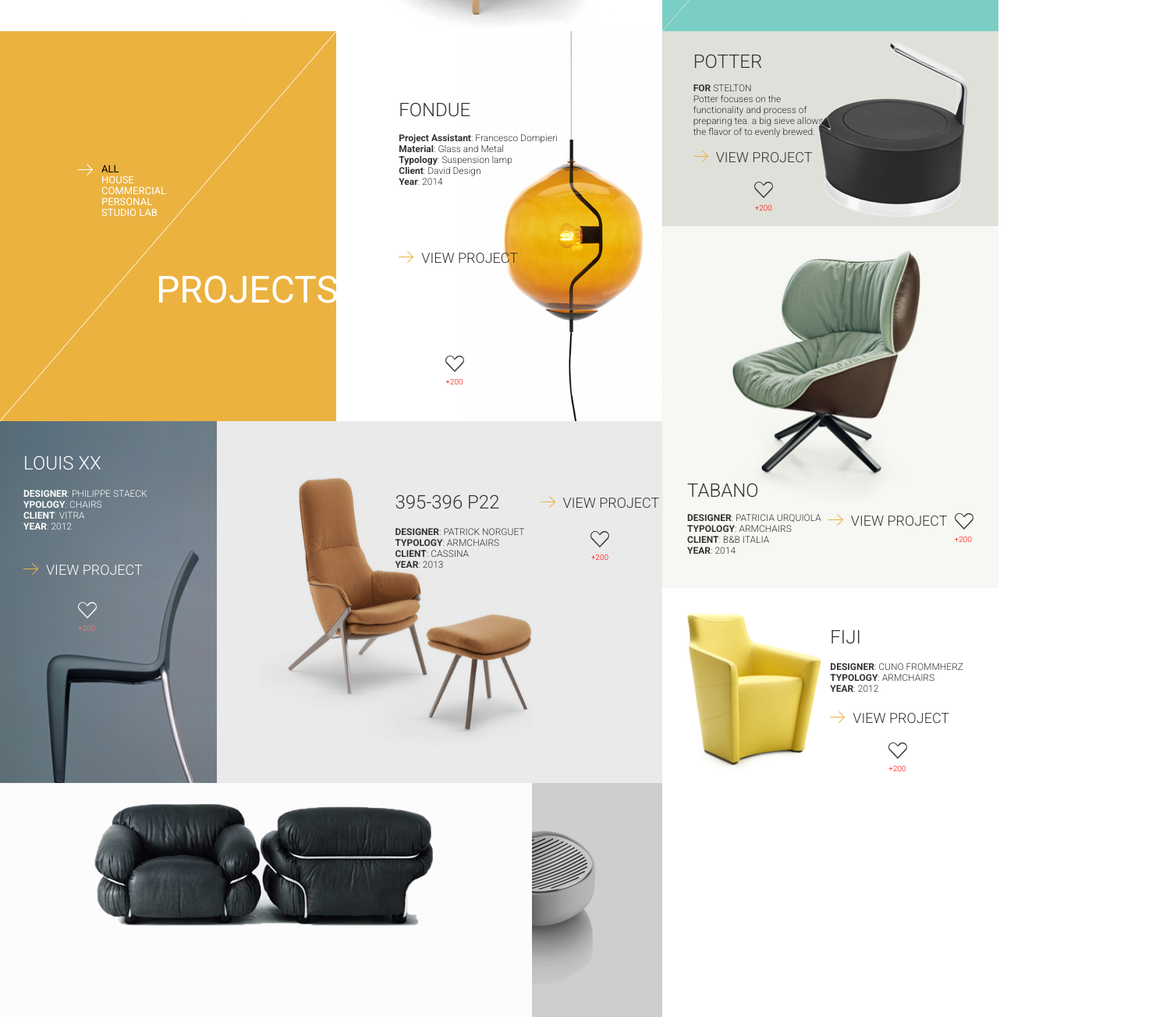
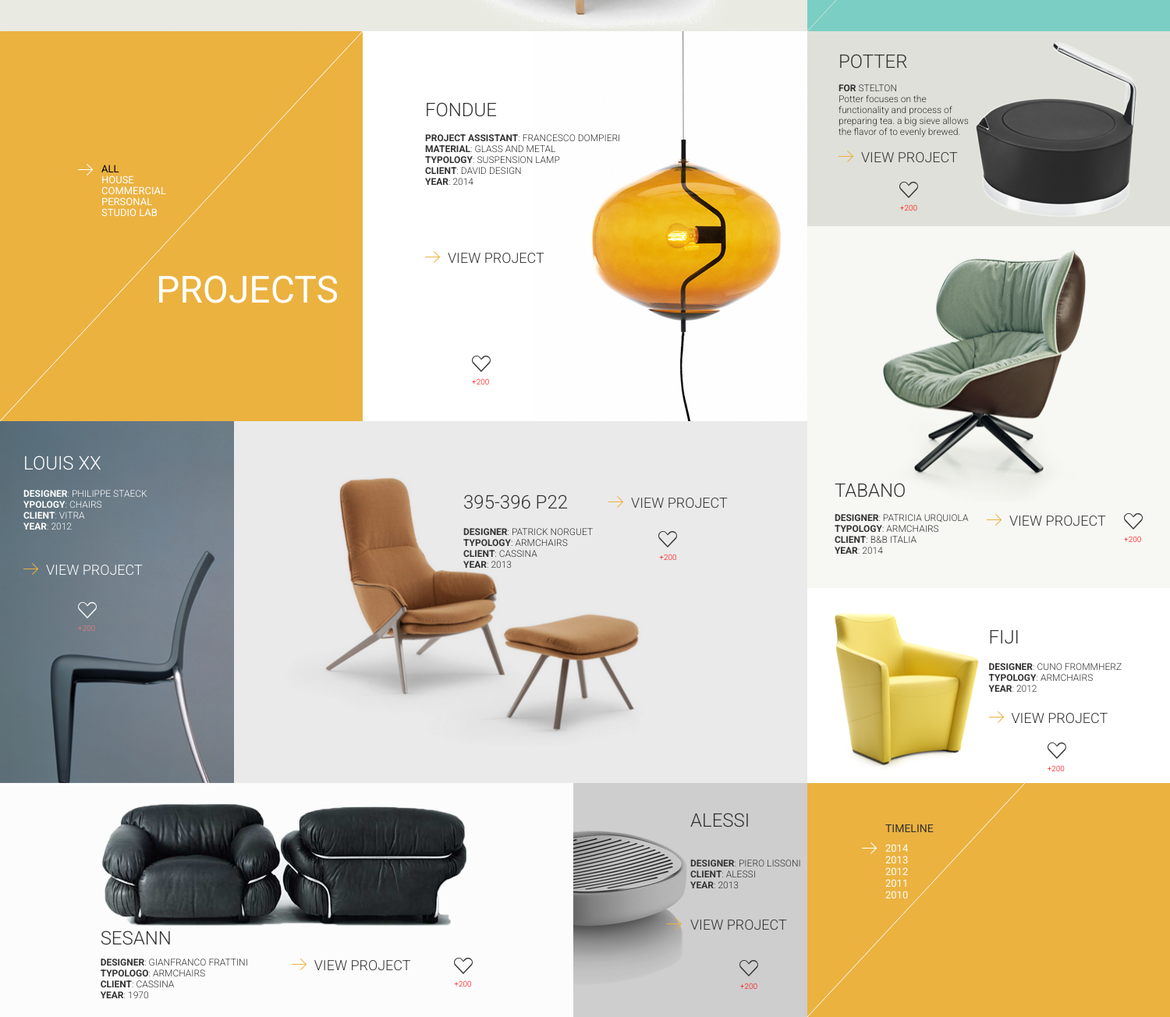
Before and after one commit to lintoniel/Furniture-Shop, a plain HTML site: page index.html in a window 1280 px wide. Shown: the part 460-1764 px from the top of the page at 78% size, 1500 px wide, since content can reach past the window. Drawn offline with Linux system fonts and the light colour scheme.

Commit message:
New furniture elements and some changes

```diff
--- a/css/style.css
+++ b/css/style.css
@@ -1,5 +1,6 @@
 body {
-	margin: 0;
+	width: 1500px;
+	margin: 0 auto;
 }
 
 .grid {
@@ -19,8 +20,9 @@ body {
 }
 
 header {
+	background-color: #e9eae2;
 	font-family: 'Roboto';
-	grid-template: 500px / 6.1fr 3.1fr;
+	grid-template: 500px / 6.9fr 3.1fr;
 }
 
 .headerLeft {
@@ -30,7 +32,7 @@ header {
 
 .headerLeftBackground {
 	position: absolute;
-	z-index: -1;
+	z-index: 0;
 	height: 100%;
 	width: 100%;
 }
@@ -64,7 +66,6 @@ header {
 .headerRight svg {
 	height: 100%;
 	width: 100%;
-	position: absolute;
 }
 
 .headerRight line {
@@ -92,7 +93,7 @@ header {
 }
 
 .projects {
-	grid-template: 250px 250px 214px 250px 300px / 2fr 1.1fr 1.8fr 1.2fr 3.1fr;
+	grid-template: 250px 250px 214px 250px 300px / 2fr 1.1fr 1.8fr 2fr 3.1fr;
 	font-family: 'Roboto';
 	color: #333333;
 }
@@ -107,7 +108,6 @@ header {
 }
 
 .projectStart svg {
-	position: absolute;
 	height: 100%;
 	width: 100%;
 }
@@ -142,8 +142,19 @@ header {
   	font-size: 48px;
 }
 
+.furnitureWeight {
+	font-weight: 300;
+}
+
+.furnitureTitle {
+	font-size: 24px;
+}
+
+.furnitureInfo {
+	font-size: 12px;
+}
+
 .fondue {
-	font-weight: 300;
 	grid-area: 1 / 3 / 3 / 5;
 }
 
@@ -157,13 +168,8 @@ header {
 	margin: 87px 0 0 80px;
 }
 
-.fondueTitle {
-	font-size: 24px;
-}
-
 .fondueInfo {
 	margin-top: 15px;
-	font-size: 12px;
 }
 
 .fondueView {
@@ -192,7 +198,6 @@ header {
 }
 
 .potter {
-	font-weight: 300;
 	grid-area: 1 / 5 / 2 / 6;
 }
 
@@ -201,13 +206,8 @@ header {
 	margin: 25px 0 0 40px;
 }
 
-.potterTitle {
-	font-size: 24px;
-}
-
 .potterInfo {
 	margin-top: 13px;
-	font-size: 12px;
 }
 
 .potterView {
@@ -224,19 +224,13 @@ header {
 }
 
 .louisContent {
-	font-weight: 300;
 	color: #ffffff;
 	margin: 40px 0 0 30px;
-}
-
-.louisTitle {
-	font-size: 24px;
 }
 
 .louisInfo {
 	margin-top: 18px;
 	color: #fefefe;
-	font-size: 12px;
 }
 
 .louisView {
@@ -256,15 +250,9 @@ header {
 .p22Content {
 	margin-top: 90px;
 	width: 60%;
-	font-weight: 300;
-}
-
-.p22Title {
-	font-size: 24px;
 }
 
 .p22Info {
-	font-size: 12px;
 	margin-top: 17px;
 }
 
@@ -289,13 +277,8 @@ header {
 }
 
 .tabanoContent {
-	font-weight: 300;
 	height: 30%;
 	width: 85%;
-}
-
-.tabanoTitle {
-	font-size: 24px;
 }
 
 .tabanoBottom {
@@ -303,12 +286,7 @@ header {
 	margin-top: 14px;
 }
 
-.tabanoInfo {
-	font-size: 12px;
-}
-
 .fiji {
-	font-weight: 300;
 	justify-content: flex-end;
 	grid-area: 4 / 5 / 5 / 6;
 }
@@ -319,12 +297,10 @@ header {
 
 .fijiTitle {
 	margin-top: 49px;
-	font-size: 24px;
 }
 
 .fijiInfo {
 	margin-top: 17px;
-	font-size: 12px;
 }
 
 .fijiView {
@@ -338,8 +314,92 @@ header {
 
 .sesann {
 	grid-area: 5 / 1 / 6 / 4;
+	flex-direction: column;
+	justify-content: flex-end;
+	align-items: center;
+}
+
+.sesannContent {
+	height: 40%;
+	width: 65%;
+}
+
+.sesannTitle {
+	margin-top: 5px;
+}
+
+.sesannFooter {
+	margin-top: 10px;
+	justify-content: space-between;
 }
 
 .alessi {
+	justify-content: flex-end;
 	grid-area: 5 / 4 / 6 / 5;
 }
+
+.alessiContent {
+	flex-direction: column;
+	justify-content: space-evenly;
+	width: 50%;
+}
+
+.alessiView:before {
+	top: 2px;
+	left: -30px;
+	content: "";
+	display: block;
+	position: absolute;
+	width: 20px;
+	height: 20px;
+	background-image: url('../image/main/arrow-2.png');
+	background-repeat: no-repeat;
+}
+
+.alessiLikes {
+	text-align: center;
+}
+
+.timeLine {
+	background-color: #ebb240;
+	grid-area: 5 / 5/ 6 / 6;
+}
+
+.timeLine svg {
+	width: 100%;
+	height: 100%;
+}
+
+.timeLine line {
+	stroke: #fcfcfc;
+    stroke-width: 1;
+}
+
+.timeLineContent {
+	margin: 50px 0 0 100px;
+}
+
+.timeLineTitle {
+	font-size: 14px;
+}
+
+.timeLineElem {
+	margin-top: 10px;
+	font-size: 13px;
+	color: #ffffff;
+}
+
+.timeLineElemAct {
+	position: absolute;
+}
+
+.timeLineElemAct:before {
+	left: -30px;
+	content: "";
+	display: block;
+	position: absolute;
+	width: 20px;
+	height: 20px;
+	background-image: url('../image/main/arrow.png');
+	background-repeat: no-repeat;
+}
--- a/index.html
+++ b/index.html
@@ -25,7 +25,7 @@
 			</div>
 		</div>
 		<div class="headerRight relative">
-			<svg>
+			<svg class="absolute">>
 				<line/ x1="0" y1="100%" x2="100%" y2="0"/>
 			</svg>
 			<div class="menuIcon">
@@ -46,7 +46,7 @@
 	</header>
 	<section class="grid projects">
 		<div class="projectStart relative">
-			<svg>
+			<svg class="absolute">>
 				<line/ x1="0" y1="100%" x2="100%" y2="0"/>
 			</svg>
 			<div class="projectTipes">
@@ -58,16 +58,16 @@
 			</div>
 			<div class="projectTitle">PROJECTS</div>
 		</div>
-		<div class="fondue relative">
+		<div class="fondue relative furnitureWeight">
 			<img class="absolute projectImg" src="image/main/fondue.png">
 			<div class="fondueContent">
-				<div class="fondueTitle">FONDUE</div>
-				<div class="fondueInfo">
-					<b>Project Assistant</b>: Francesco Dompieri</br>
-					<b>Material</b>: Glass and Metal</br>
-					<b>Typology</b>: Suspension lamp</br>
-					<b>Client</b>: David Design</br>
-					<b>Year</b>: 2014</br>
+				<div class="fondueTitle furnitureTitle">FONDUE</div>
+				<div class="fondueInfo furnitureInfo">
+					<b>PROJECT ASSISTANT</b>: FRANCESCO DOMPIERI</br>
+					<b>MATERIAL</b>: GLASS AND METAL</br>
+					<b>TYPOLOGY</b>: SUSPENSION LAMP</br>
+					<b>CLIENT</b>: DAVID DESIGN</br>
+					<b>YEAR</b>: 2014</br>
 				</div>
 				<div class="fondueView projectView"><img src="image/main/arrow-2.png">VIEW PROJECT</div>
 				<div class="fondueLikes projectLikes">
@@ -76,11 +76,11 @@
 				</div>
 			</div>
 		</div>
-		<div class="potter relative">
+		<div class="potter relative furnitureWeight">
 			<img src="image/main/potter.png" class="absolute projectImg">
 			<div class="potterContent">
-				<div class="potterTitle">POTTER</div>
-				<div class="potterInfo">
+				<div class="potterTitle furnitureTitle">POTTER</div>
+				<div class="potterInfo furnitureInfo">
 					<b>FOR</b> STELTON</br>
 					Potter focuses on the functionality and process of preparing tea. a big sieve allows the flavor of to evenly brewed.
 				</div>
@@ -91,11 +91,11 @@
 				</div>
 			</div>
 		</div>
-		<div class="louis relative">
+		<div class="louis relative furnitureWeight">
 			<img src="image/main/louis-xx.png" class="absolute projectImg">
 			<div class="louisContent">
-				<div class="louisTitle">LOUIS XX</div>
-				<div class="louisInfo">
+				<div class="louisTitle furnitureTitle">LOUIS XX</div>
+				<div class="louisInfo furnitureInfo">
 					<b>DESIGNER</b>: PHILIPPE STAECK</br>
 					<b>YPOLOGY</b>: CHAIRS</br>
 					<b>CLIENT</b>: VITRA</br>
@@ -108,12 +108,12 @@
 				</div>
 			</div>
 		</div>
-		<div class="p22 relative flex">
+		<div class="p22 relative flex furnitureWeight">
 			<img src="image/main/p-22.png" class="absolute projectImg">
 			<div class="p22Content flex">
 				<div class="p22ContentLeft">
-					<div class="p22Title">395-396 P22</div>
-					<div class="p22Info">
+					<div class="p22Title furnitureTitle">395-396 P22</div>
+					<div class="p22Info furnitureInfo">
 						<b>DESIGNER</b>: PATRICK NORGUET</br>
 						<b>TYPOLOGY</b>: ARMCHAIRS</br>
 						<b>CLIENT</b>: CASSINA</br>
@@ -129,12 +129,12 @@
 				</div>
 			</div>
 		</div>
-		<div class="tabano relative flex">
+		<div class="tabano relative flex furnitureWeight">
 			<img src="image/main/tabano.png" class="absolute projectImg">
 			<div class="tabanoContent">
-				<div class="tabanoTitle">TABANO</div>
+				<div class="tabanoTitle furnitureTitle">TABANO</div>
 				<div class="tabanoBottom flex">
-					<div class="tabanoInfo">
+					<div class="tabanoInfo furnitureInfo">
 						<b>DESIGNER</b>: PATRICIA URQUIOLA</br>
 						<b>TYPOLOGY</b>: ARMCHAIRS</br>
 						<b>CLIENT</b>: B&amp;B ITALIA</br>
@@ -148,11 +148,11 @@
 				</div>
 			</div>
 		</div>
-		<div class="fiji relative flex">
+		<div class="fiji relative flex furnitureWeight">
 			<img src="image/main/fiji.png" class="absolute projectImg">
 			<div class="fijiContent">
-				<div class="fijiTitle">FIJI</div>
-				<div class="fijiInfo">
+				<div class="fijiTitle furnitureTitle">FIJI</div>
+				<div class="fijiInfo furnitureInfo">
 					<b>DESIGNER</b>: CUNO FROMMHERZ</br>
 					<b>TYPOLOGY</b>: ARMCHAIRS</br>
 					<b>YEAR</b>: 2012
@@ -164,12 +164,55 @@
 				</div>
 			</div>
 		</div>
-		<div class="sesann relative">
+		<div class="sesann relative flex furnitureWeight">
 			<img src="image/main/sesann.png" class="absolute projectImg">
-
+			<div class="sesannContent">
+				<div class="sesannTitle furnitureTitle">SESANN</div>
+				<div class="sesannFooter flex">
+					<div class="sesannInfo furnitureInfo">
+						<b>DESIGNER</b>: GIANFRANCO FRATTINI</br>
+						<b>TYPOLOGO</b>: ARMCHAIRS</br>
+						<b>CLIENT</b>: CASSINA</br>
+						<b>YEAR</b>: 1970
+					</div>
+					<div class="sesannView projectView"><img src="image/main/arrow-2.png">VIEW PROJECT</div>
+					<div class="sesannLikes projectLikes">
+							<img src="image/main/heart.png"></br>
+							+200
+					</div>
+				</div>
+			</div>
 		</div>
-		<div class="alessi relative">
+		<div class="alessi relative flex furnitureWeight">
 			<img src="image/main/alessi.png" class="absolute projectImg">
+			<div class="alessiContent flex">
+				<div class="alessiTitle furnitureTitle">ALESSI</div>
+				<div class="alessiInfo furnitureInfo">
+					<b>DESIGNER</b>: PIERO LISSONI</br>
+					<b>CLIENT</b>: ALESSI</br>
+					<b>YEAR</b>: 2013
+				</div>
+				<div class="alessiView projectView relative">VIEW PROJECT</div>
+				<div class="alessiLikes projectLikes">
+							<img src="image/main/heart.png"></br>
+							+200
+					</div>
+			</div>
+		</div>
+		<div class="timeLine relative">
+			<svg class="absolute">
+				<line/ x1="0" y1="100%" x2="60%" y2="0"/>
+			</svg>
+			<div class="timeLineContent">
+				<div class="timeLineTitle">TIMELINE</div>
+				<div class="timeLineElem">
+					<span class="timeLineElemAct">2014</span></br>
+					<span>2013</span></br>
+					<span>2012</span></br>
+					<span>2011</span></br>
+					<span>2010</span>
+				</div>
+			</div>
 		</div>
 	</section>
 <script type="text/javascript" src="js/main.js"></script>
```
